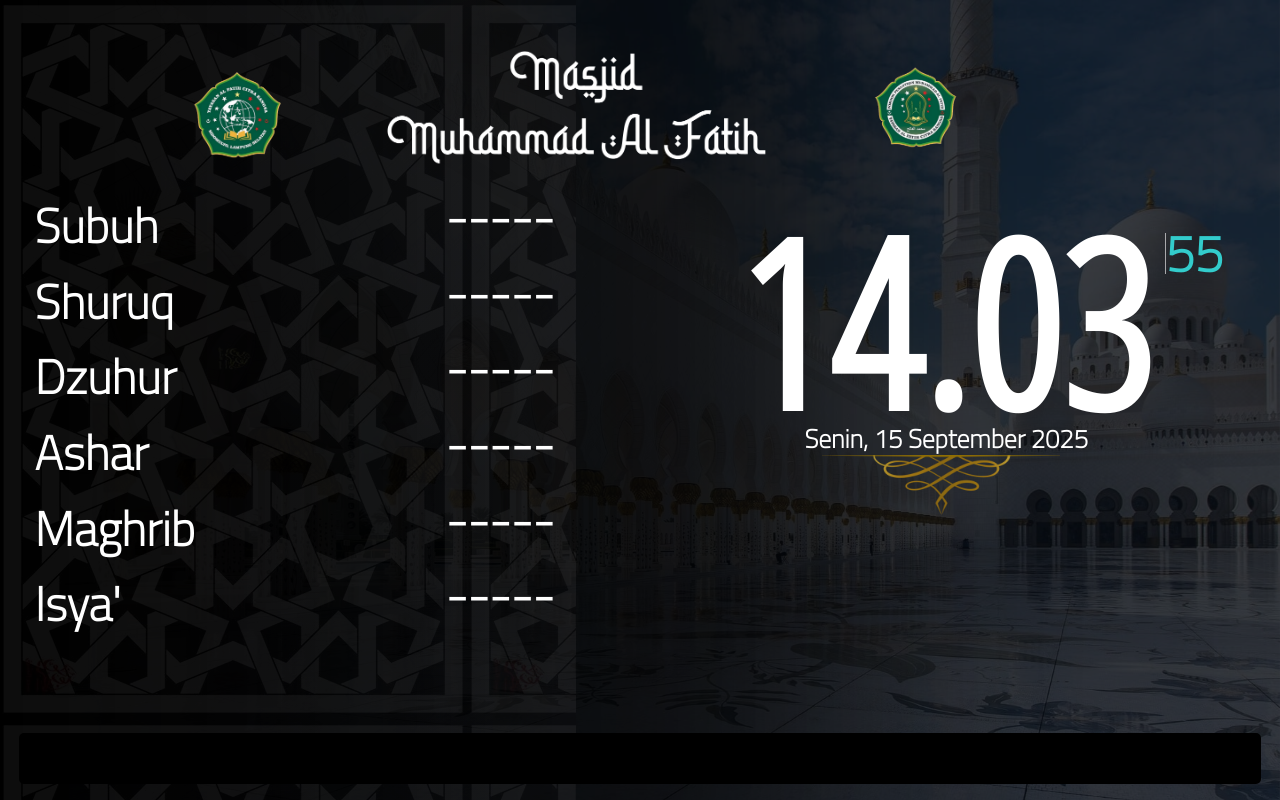
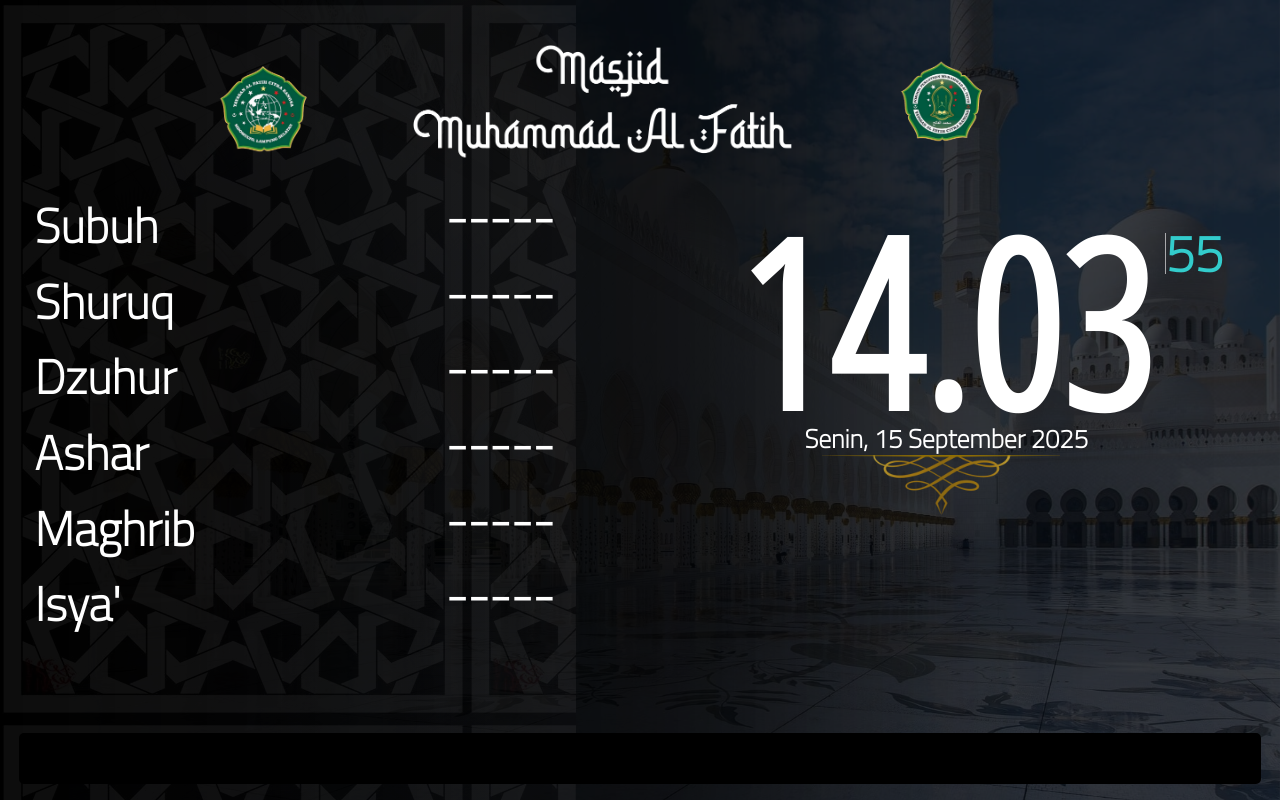
Before and after one commit to cidara-dev/PonpesMU-AhmadDahlan, a plain HTML site: page index.html in a window 1280 px wide. Drawn offline with Linux system fonts and the light colour scheme; no server answers.

Commit message:
Update style.css

```diff
--- a/masjid/style.css
+++ b/masjid/style.css
@@ -581,8 +581,8 @@ Image credits: unsplash.com
 	/* background-color: #f00; */
 	position:fixed;
 	/* bottom:-4vh; */
-	top:1.5vw;
-	right:25vw;
+	top:1vw;
+	right:23vw;
 	/* background-color:#F00; */
 	/* background-image: url(../img/logo.png); */
 	background-size: contain;
```
